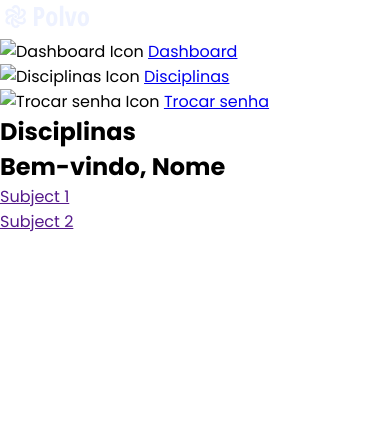
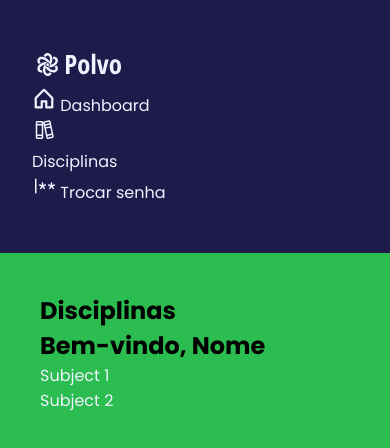
Before and after one commit to renanss4/Quiz, a plain HTML site: page frontend/pages/dashboard.html in a window 390 px wide. Shown: the top 448 px of the page. Drawn offline with Linux system fonts and the light colour scheme; no server answers.

Commit message:
refactor: introducing a new framework to encompass responsiveness

```diff
--- a/frontend/pages/dashboard.html
+++ b/frontend/pages/dashboard.html
@@ -19,16 +19,18 @@
       </div>
       <ul class="menu">
         <li class="menu-item">
-          <img src="" alt="Dashboard Icon" />
+          <img src="../imgs/house.svg" alt="Dashboard Icon" />
           <a href="#">Dashboard</a>
         </li>
-        <li class="menu-item">
-          <img src="" alt="Disciplinas Icon" />
-          <a href="#">Disciplinas</a>
+        <li>
+          <a href="" class="menu-item">
+            <img src="../imgs/books.svg" alt="Disciplinas Icon" />
+            <p>Disciplinas</p>
+          </a>
         </li>
       </ul>
       <div class="footer">
-        <img src="" alt="Trocar senha Icon" />
+        <img src="../imgs/psswd.svg" alt="Trocar senha Icon" />
         <a href="#">Trocar senha</a>
       </div>
     </nav>
--- a/frontend/styles/dashboard.css
+++ b/frontend/styles/dashboard.css
@@ -6,3 +6,39 @@
     "Segoe UI", Roboto, Oxygen, Ubuntu, Cantarell, "Open Sans", "Helvetica Neue",
     sans-serif;
 }
+
+body {
+  display: grid;
+  grid-template-columns: 1fr 6fr;
+  background-color: rgb(43, 189, 79);
+}
+
+a,
+li {
+  list-style: none;
+  color: #eef2ff;
+  text-decoration: none;
+}
+
+nav {
+  background: #1e1b4b;
+  padding: 48px 32px;
+  color: #eef2ff;
+  height: 100vh;
+  /* width: 200px; */
+}
+
+main {
+  padding: 40px;
+}
+
+/* responsivo do mobile */
+@media (max-width: 767px) {
+  body {
+    grid-template-columns: 1fr;
+    grid-template-rows: 1fr 6fr;
+  }
+  nav {
+    height: 100%;
+  }
+}
```
